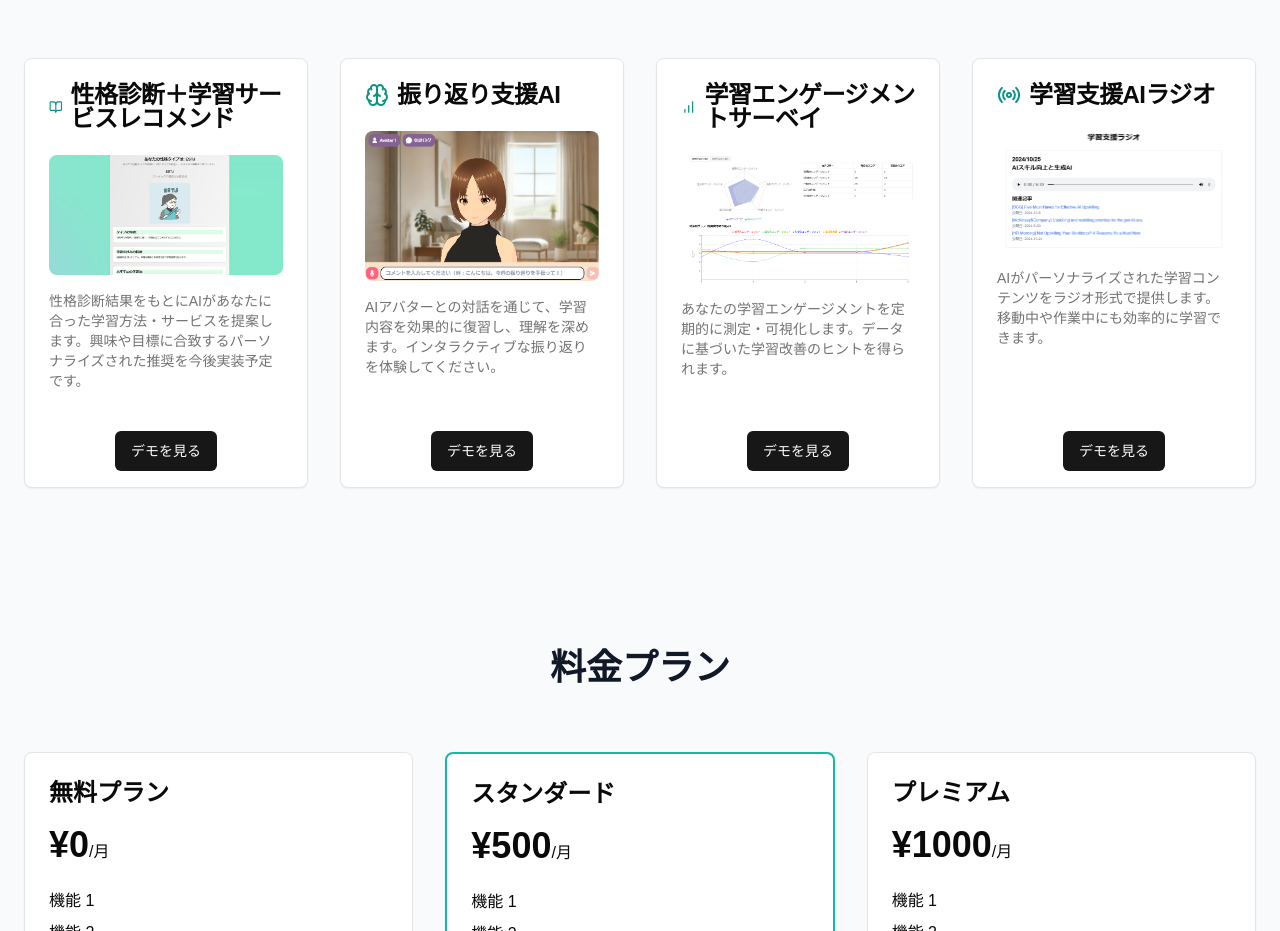
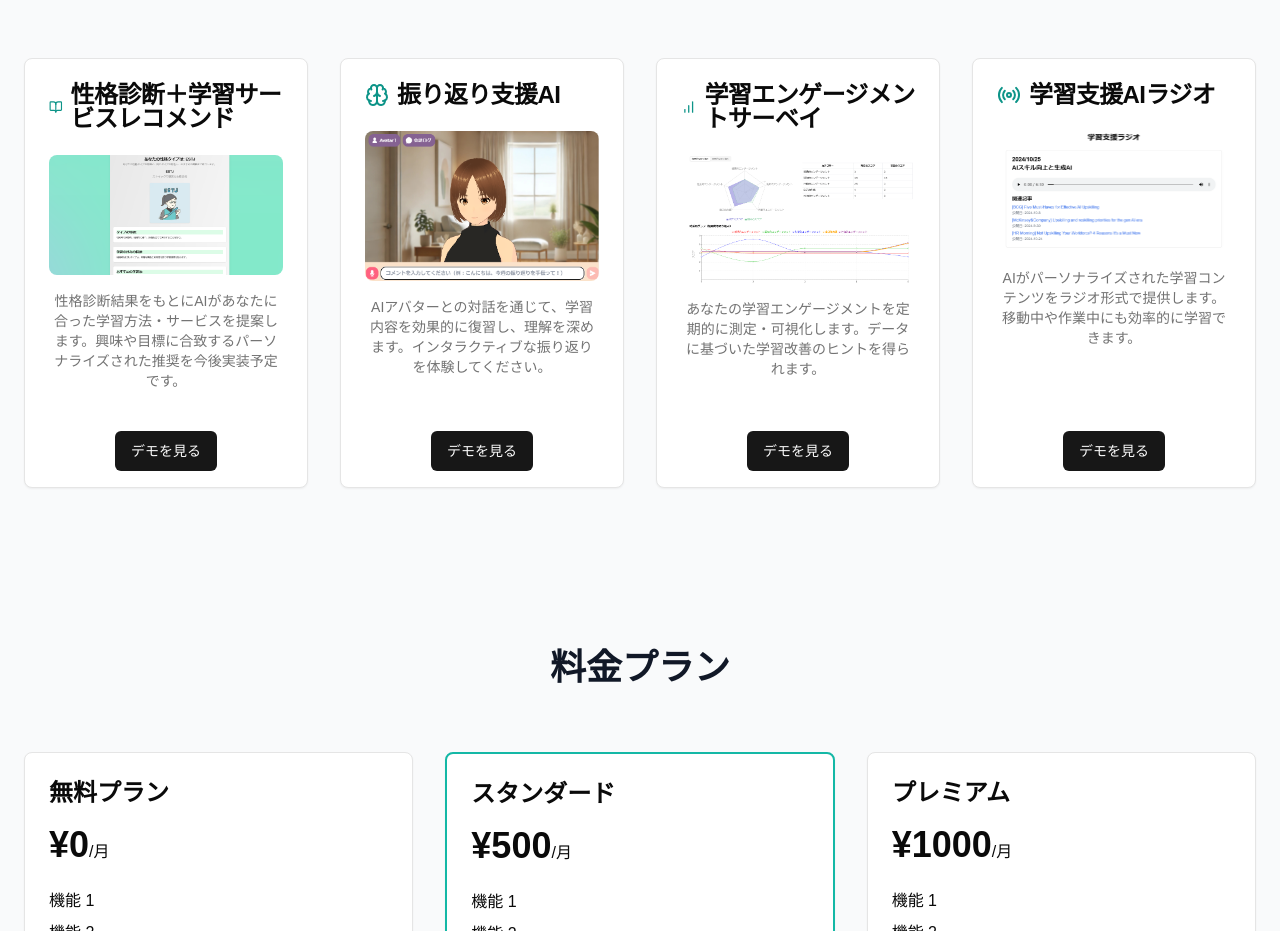
Before and after one commit to koji-deg/education-platform, a Next.js app: page / in a window 1280 px wide. Shown: the part 2020-2951 px from the top of the page. Built offline with nearby package versions, Linux system fonts and the light colour scheme.

Commit message:
first commit

```diff
--- a/components/landing-page.tsx
+++ b/components/landing-page.tsx
@@ -200,9 +200,15 @@ export function LandingPage() {
             性格診断＋学習サービスレコメンド
           </CardTitle>
         </CardHeader>
-        <CardContent className="flex-grow">
-          <Image src="/seikaku-demo.png?height=200&width=400&text=Thumbnail" alt="学習サービスレコメンド" width={400} height={200} className="rounded-lg mb-4" />
-          <CardDescription>
+        <CardContent className="flex-grow flex flex-col items-center">
+          <Image
+            src="/seikaku-demo.png?height=200&width=400&text=Thumbnail"
+            alt="学習サービスレコメンド"
+            width={400}
+            height={200}
+            className="rounded-lg object-cover mb-4"
+          />
+          <CardDescription className="text-center">
             性格診断結果をもとにAIがあなたに合った学習方法・サービスを提案します。興味や目標に合致するパーソナライズされた推奨を今後実装予定です。
           </CardDescription>
         </CardContent>
@@ -218,9 +224,15 @@ export function LandingPage() {
             振り返り支援AI
           </CardTitle>
         </CardHeader>
-        <CardContent className="flex-grow">
-          <Image src="/furikaeri-demo.png?height=200&width=400&text=Thumbnail" alt="振り返り支援AI" width={400} height={200} className="rounded-lg mb-4" />
-          <CardDescription>
+        <CardContent className="flex-grow flex flex-col items-center">
+          <Image
+            src="/furikaeri-demo.png?height=200&width=400&text=Thumbnail"
+            alt="振り返り支援AI"
+            width={400}
+            height={200}
+            className="rounded-lg object-cover mb-4"
+          />
+          <CardDescription className="text-center">
             AIアバターとの対話を通じて、学習内容を効果的に復習し、理解を深めます。インタラクティブな振り返りを体験してください。
           </CardDescription>
         </CardContent>
@@ -236,9 +248,15 @@ export function LandingPage() {
             学習エンゲージメントサーベイ
           </CardTitle>
         </CardHeader>
-        <CardContent className="flex-grow">
-          <Image src="/learning_engagement-demo.png?height=200&width=400&text=Thumbnail" alt="学習エンゲージメントサーベイ" width={400} height={200} className="rounded-lg mb-4" />
-          <CardDescription>
+        <CardContent className="flex-grow flex flex-col items-center">
+          <Image
+            src="/learning_engagement-demo.png?height=200&width=400&text=Thumbnail"
+            alt="学習エンゲージメントサーベイ"
+            width={400}
+            height={200}
+            className="rounded-lg object-cover mb-4"
+          />
+          <CardDescription className="text-center">
             あなたの学習エンゲージメントを定期的に測定・可視化します。データに基づいた学習改善のヒントを得られます。
           </CardDescription>
         </CardContent>
@@ -254,9 +272,15 @@ export function LandingPage() {
             学習支援AIラジオ
           </CardTitle>
         </CardHeader>
-        <CardContent className="flex-grow">
-          <Image src="/study_support_radio-demo.png?height=200&width=400&text=Thumbnail" alt="学習支援AIラジオ" width={400} height={200} className="rounded-lg mb-4" />
-          <CardDescription>
+        <CardContent className="flex-grow flex flex-col items-center">
+          <Image
+            src="/study_support_radio-demo.png?height=200&width=400&text=Thumbnail"
+            alt="学習支援AIラジオ"
+            width={400}
+            height={200}
+            className="rounded-lg object-cover mb-4"
+          />
+          <CardDescription className="text-center">
             AIがパーソナライズされた学習コンテンツをラジオ形式で提供します。移動中や作業中にも効率的に学習できます。
           </CardDescription>
         </CardContent>
@@ -267,6 +291,7 @@ export function LandingPage() {
     </div>
   </div>
 </section>
+
 
       {/* お客様の声
       <section id="reviews" className="py-20 bg-white">
```
